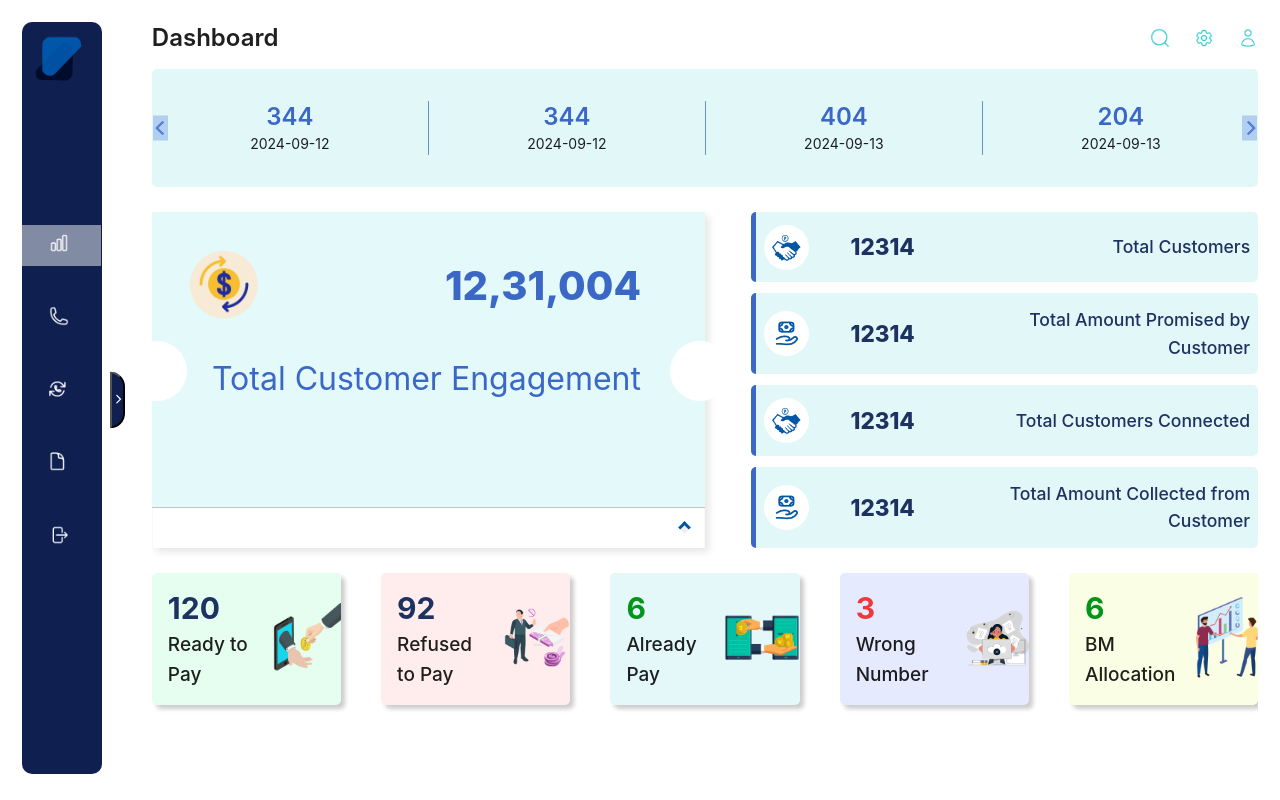
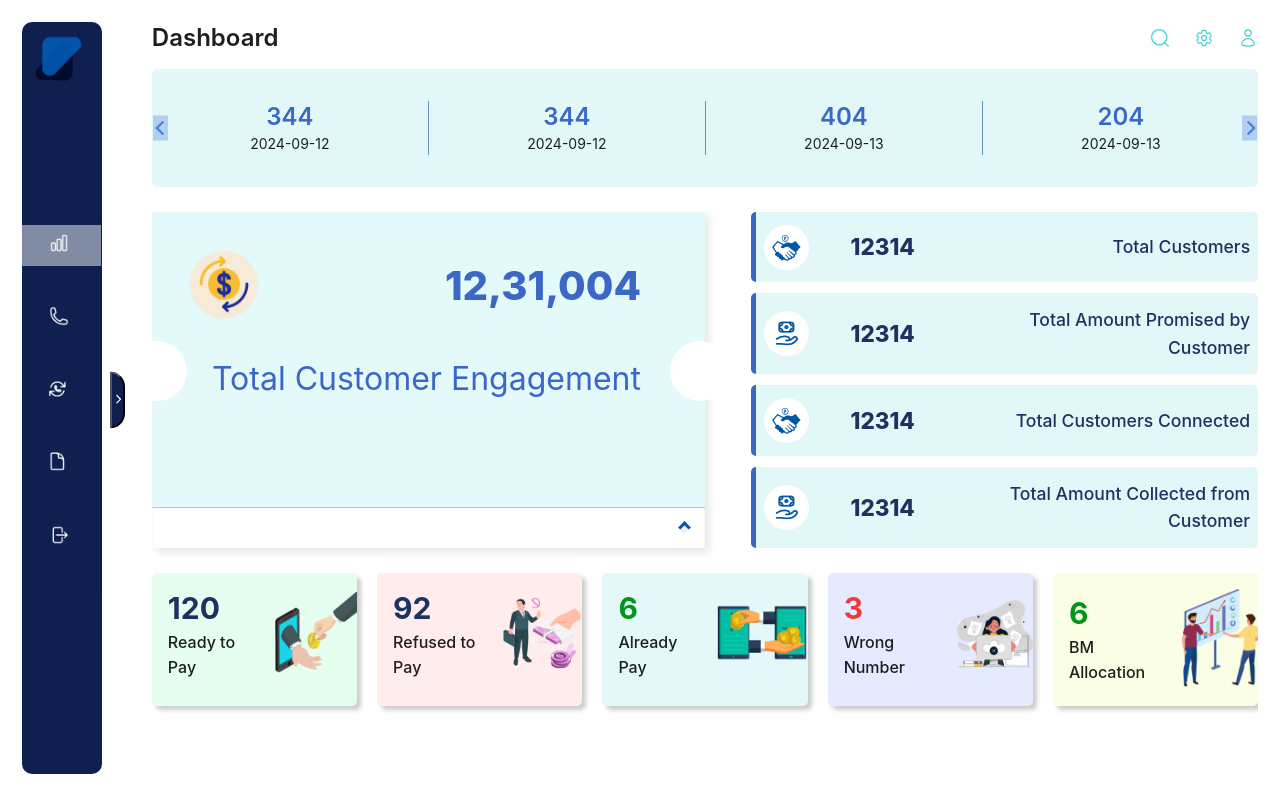
Before and after one commit to Jagrati1213/smart-collect, a React (Vite) app: page / in a window 1280 px wide. Built offline with nearby package versions, Linux system fonts and the light colour scheme.

Commit message:
JG: Fix the UI issues

```diff
--- a/src/components/Dashboard/PayCardDetails/_pay.module.scss
+++ b/src/components/Dashboard/PayCardDetails/_pay.module.scss
@@ -12,7 +12,7 @@
         font-weight: 700;
       }
       span {
-        font-size: 19px;
+        font-size: 16px;
         font-weight: 500 !important;
       }
     }
--- a/src/components/Dashboard/PayCardDetails/index.jsx
+++ b/src/components/Dashboard/PayCardDetails/index.jsx
@@ -8,7 +8,7 @@ const { Title, Text } = Typography;
 export function PayCardDetails({ data }) {
   return (
     <div className={Style.pay_container}>
-      <Flex gap={40} justify="space-between" wrap>
+      <Flex gap={20} justify="space-between" wrap >
         {data?.map((d, index) => {
           return (
             <Link
```
